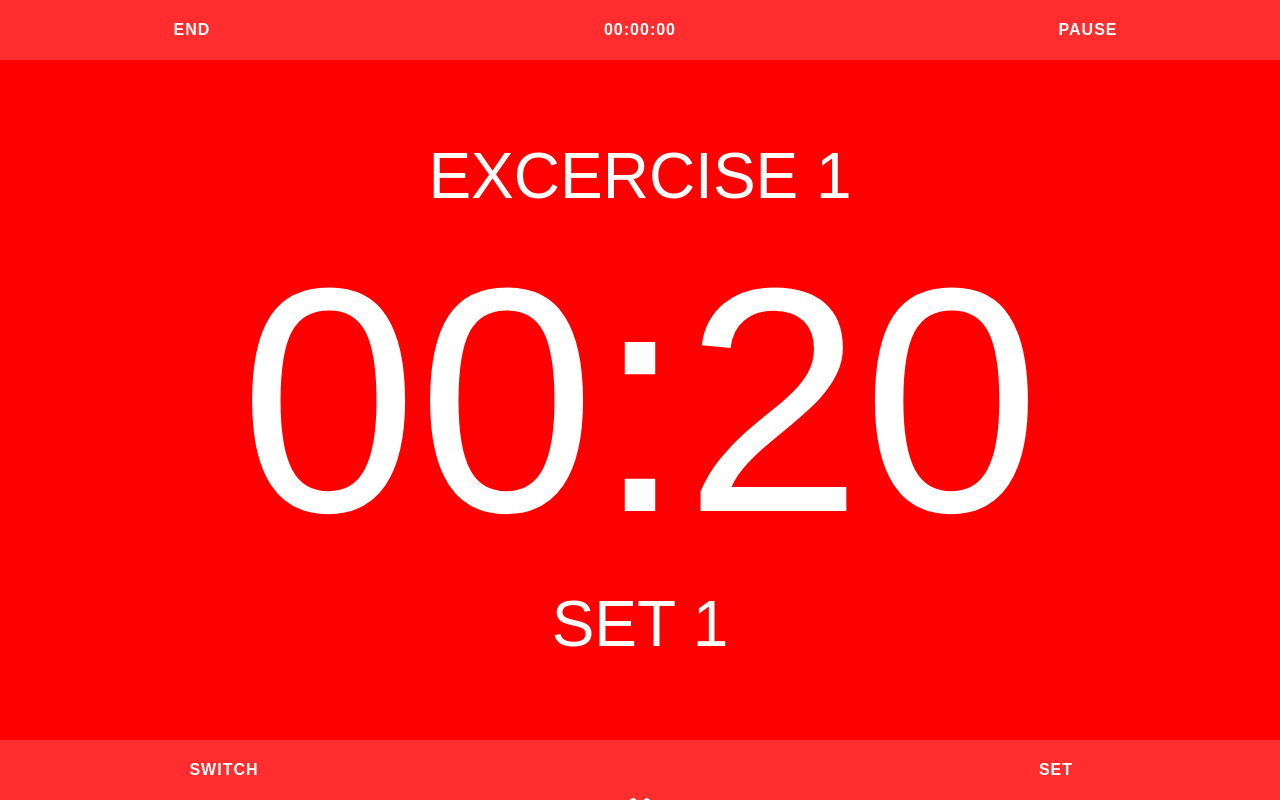
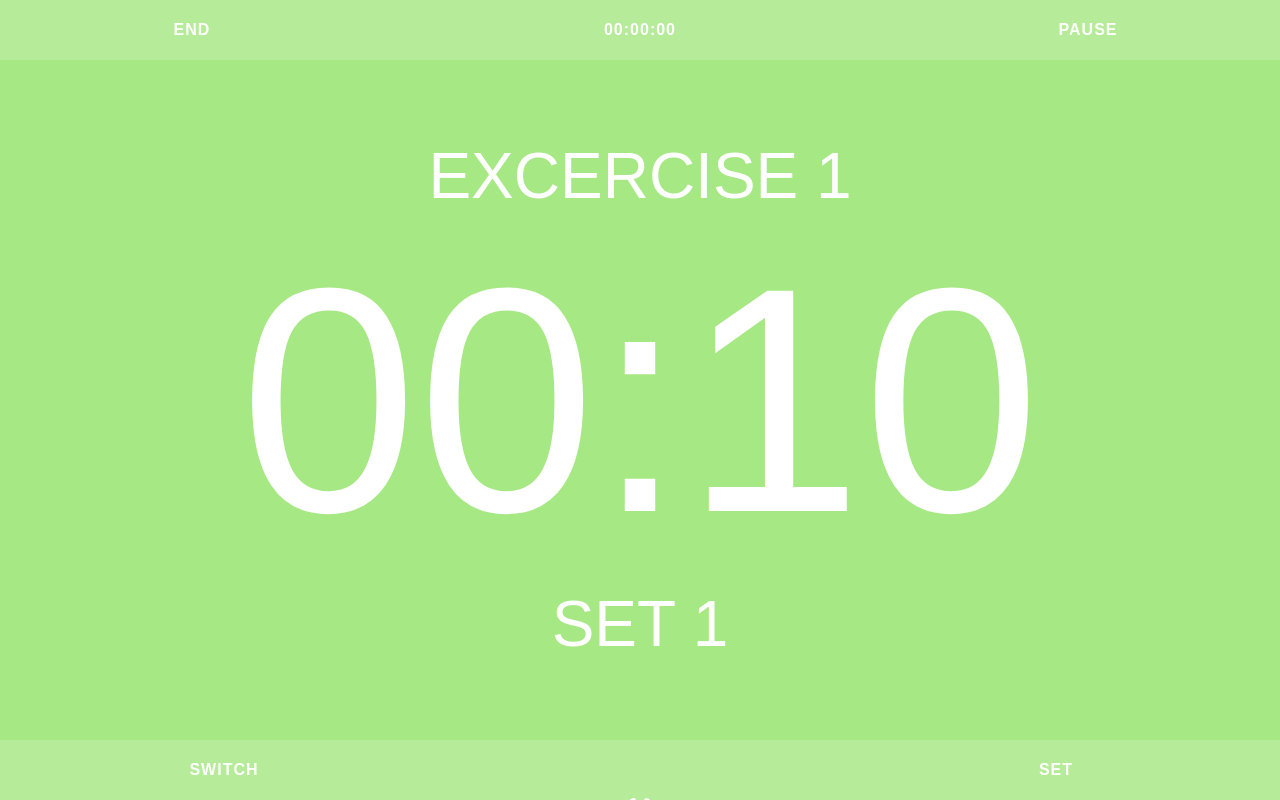
Before and after one commit to mszabolcs1/gymnpm, a website: page views/index.html in a window 1280 px wide. Both pictures are taken after a click on the element "SWITCH". Shown: the top 800 px of the page. Drawn offline with Linux system fonts and the light colour scheme.

Commit message:
timer, gradient

```diff
--- a/views/css/style.css
+++ b/views/css/style.css
@@ -10,26 +10,18 @@ body {
     0% {
         transform: translateX(0);
     }
-    99% {
+    99.9999% {
         transform: translateX(-100%);
     }
     100% {
         transform: translateX(0);
     }
 }
-@keyframes fade {
-    0% {
-        transform: translateX(0);
-    }
-    100% {
-        background-color: black;
-    }
-}
 
 #container {
     width: 200vw;
     height: 100vh;
-    background-color: aquamarine;
+    background-color:#A8C7FF;
     overflow-x: auto;
     position: relative;
 }
--- a/views/js/swipe.js
+++ b/views/js/swipe.js
@@ -10,8 +10,6 @@ window.onload = (event) => {
     document.getElementById('setbtn').addEventListener('click', updateSetCounter)
 
 }
-
-
 
 
 
@@ -32,7 +30,7 @@ async function switchPage(mode) {
         pageCount += 1
         running = true
         document.getElementById('startbtn').innerHTML = 'END'
-        newPage.style.background = 'red'
+        newPage.style.background = "rgb(144,238,144)"
         newPage.innerHTML = '<div class="excercise">EXCERCISE 1</div><div class="timer">00:20</div><div class="set">SET 1</div>'
         document.getElementById('container').appendChild(newPage)
         updateExcerciseCounter(pageCount)
@@ -45,27 +43,29 @@ async function switchPage(mode) {
         document.getElementById('container').appendChild(newPage)
     }
 
+    endOfSet = new Date().getTime() + setDuration + 1000
 
     //document.getElementsByClassName('page')[0].setAttribute('style', 'animation: fade 2s cubic-bezier(0.76, 0, 0.24, 1) 0s 1 normal forwards;')
 
-
+    //add click event listener to new page
     document.getElementsByClassName('page')[1].addEventListener("click", updateSetCounter);
 
-
-    fadeOldPage()
+    //wtf
+    if (pageCount > 1) {
+        //fadeOldPage()
+    }
 
     //delete old page
     await sleep(500)
     document.getElementsByClassName('page')[0].remove()
-
-
+    //reenable swiping
     swiping = false
 
 }
+
 async function fadeOldPage() {
     for (let i = 0; i < 40; i++) {
-        console.log('fade')
-        document.getElementsByClassName('page')[0].style.filter = "grayscale(" + i + "%)"
+        document.getElementsByClassName('page')[0].style.filter = "brightness(" + (100-i/1.5) + "%)"
         await sleep(5)
     }
 }
@@ -86,4 +86,5 @@ function updateSetCounter() {
     setCount += 1
     console.log(setCount)
     document.getElementsByClassName('set')[0].innerHTML = 'SET ' + setCount
+    endOfSet = new Date().getTime() + setDuration + 800
 }
--- a/views/js/timer.js
+++ b/views/js/timer.js
@@ -6,6 +6,7 @@ window.addEventListener('load', (event) => {
 
 running = false
 function setOrStart() {
+    if (swiping == false) {
         if (running == false) {
             running = true
             document.getElementById('startbtn').innerHTML = 'END'
@@ -17,11 +18,71 @@ function setOrStart() {
             switchPage(true)
         }
     }
+}
 
 
 
+
+///////////////////////////////////////////////
+///////////////////////////////////////////////
+
+setDuration = 12000
+warningTime = setDuration/4
+refreshInterval = 100
+setInterval(function() {
+    if (running == true) {
+
+        // SET TIME
+        currentTime = new Date().getTime()
+        setTime = endOfSet - currentTime
+
+        setMinutes = Math.floor((setTime % (1000 * 60 * 60)) / (1000 * 60)), 2
+        setSeconds = Math.abs(Math.floor((setTime % (1000 * 60)) / 1000)), 2
+
+        if (document.getElementsByClassName('timer').length == 1) {
+            //continue countdown if new page not present
+            document.getElementsByClassName('timer')[0].innerHTML = pad(setMinutes) + ":" + pad(setSeconds)
+        }
+        else {
+            //
+            document.getElementsByClassName('timer')[1].innerHTML = pad(Math.floor(((setDuration+500) % (1000 * 60 * 60)) / (1000 * 60)), 2) + ":" + pad(Math.abs(Math.floor(((setDuration+500) % (1000 * 60)) / 1000)), 2)
+
+        }
+
+
+
+        // BACKGROUND-COLOR
+        if (document.getElementsByClassName('timer').length == 1) {
+            if (setTime < 0) {
+                //console.log(setTime)
+            }
+            else if (setTime < warningTime) {
+                document.getElementsByClassName('page')[0].style = "background-color: rgb("+
+                    Math.round((1-(setTime/warningTime)) * (red[0]-yellow[0])+yellow[0]) + ", " +
+                    Math.round((1-(setTime/warningTime)) * (red[1]-yellow[1])+yellow[1]) + ", " +
+                    Math.round((1-(setTime/warningTime)) * (red[2]-yellow[2])+yellow[2]) +
+                ");"
+            }
+            else {
+                document.getElementsByClassName('page')[0].style = "background-color: rgb("+
+                    Math.round((1-((setTime-warningTime)/(setDuration-warningTime))) * (yellow[0]-green[0])+green[0]) + ", " +
+                    Math.round((1-((setTime-warningTime)/(setDuration-warningTime))) * (yellow[1]-green[1])+green[1]) + ", " +
+                    Math.round((1-((setTime-warningTime)/(setDuration-warningTime))) * (yellow[2]-green[2])+green[2]) +
+                ");"
+            }
+        }
+
+
+    }
+}, refreshInterval)
 
 
 green = [144, 238, 144]
 yellow = [255, 210, 76]
 red = [255, 73, 70]
+
+
+function pad(num) {
+    var s = "000000000" + num;
+    return s.substr(s.length - 2);
+}
```
Lines whose indentation alone changed are shown as unchanged.
